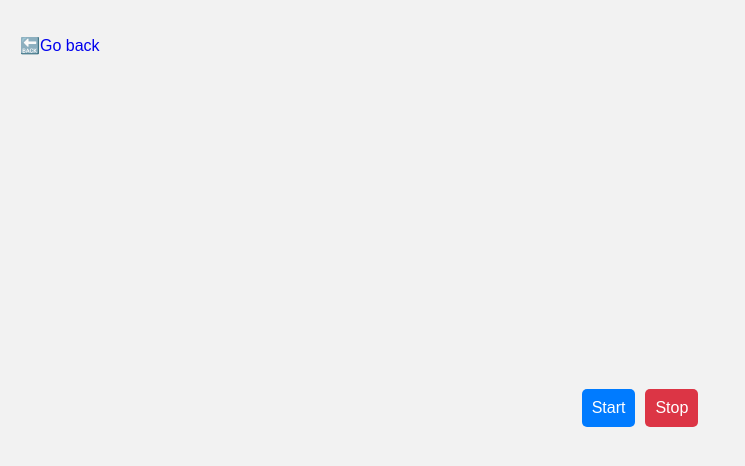
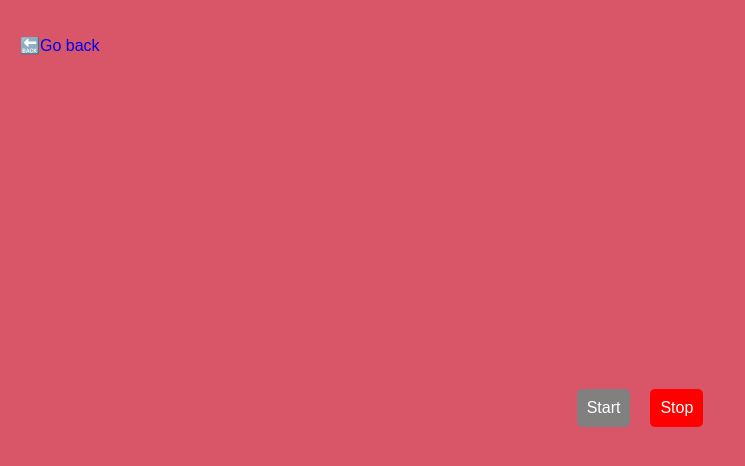
Before and after one commit to PetroShutak/goit-js-hw-09, a website built with Parcel: page src/01-color-switcher.html in a window 1280 px wide. Both pictures are taken after a click on the button "Start". Shown: the whole page, without its empty margins (0-745 px from the left). Built offline with nearby package versions, Linux system fonts and the light colour scheme.

Commit message:
add color switcher

```diff
--- a/src/01-color-switcher.html
+++ b/src/01-color-switcher.html
@@ -5,12 +5,14 @@
     <meta name="viewport" content="width=device-width, initial-scale=1.0" />
     <title>Color switcher</title>
     <link rel="stylesheet" href="css/color-switcher.css" />
+    <!--  -->
   </head>
+
   <body>
     <p><a href="index.html">🔙Go back</a></p>
 
-    <button type="button" data-start>Start</button>
-    <button type="button" data-stop>Stop</button>
+    <button class="start-button" type="button" data-start>Start</button>
+    <button class="stop-button" type="button" data-stop>Stop</button>
 
     <script src="js/01-color-switcher.js" type="module"></script>
   </body>
--- a/src/css/color-switcher.css
+++ b/src/css/color-switcher.css
@@ -18,7 +18,7 @@ body {
   left: 20px;
 }
 
-  button[type="button"] {
+button[type='button'] {
   padding: 10px;
   font-size: 16px;
   border-radius: 5px;
@@ -28,19 +28,54 @@ body {
   transition: all 0.2s ease;
 }
 
-  button[type="button"][data-start] {
+/* button[type='button'][data-start] {
   background-color: #007bff;
 }
 
-  button[type="button"][data-start]:hover {
+button[type='button'][data-start]:hover {
   background-color: #0062cc;
 }
 
-  button[type="button"][data-stop] {
+button[type='button'][data-stop] {
   background-color: #dc3545;
   margin-left: 10px;
 }
 
-  button[type="button"][data-stop]:hover {
+button[type='button'][data-stop]:hover {
   background-color: #c82333;
+} */
+/*
+body {
+  background-color: white;
+  transition: background-color 2s ease-in-out;
 }
+
+.button-container {
+  display: flex;
+  justify-content: center;
+  margin-top: 50px;
+}
+*/
+
+button {
+  font-size: 16px;
+  padding: 10px;
+  border: none;
+  border-radius: 5px;
+  margin: 0 10px;
+}
+
+.start-button {
+  background-color: green;
+  color: white;
+}
+
+.start-button:disabled {
+  background-color: gray;
+  color: white;
+}
+
+.stop-button {
+  background-color: red;
+  color: white;
+}
--- a/src/js/01-color-switcher.js
+++ b/src/js/01-color-switcher.js
@@ -1,13 +1,30 @@
-// Напиши скрипт, який після натискання кнопки «Start», раз на секунду змінює колір фону <body>
-// на випадкове значення, використовуючи інлайн стиль.
-// Натисканням на кнопку «Stop» зміна кольору фону повинна зупинятися.
-
-// УВАГА
-// Враховуй, що на кнопку «Start» можна натиснути нескінченну кількість разів.
-//  Зроби так, щоб доки зміна теми запущена, кнопка «Start» була неактивною (disabled).
-
-// Для генерування випадкового кольору використовуй функцію getRandomHexColor.
-
 // function getRandomHexColor() {
 //   return `#${Math.floor(Math.random() * 16777215).toString(16)}`;
 // }
+
+const refs = {
+    btnStart: document.querySelector('[data-start]'),
+    btnStop: document.querySelector('[data-stop]'),
+    body: document.querySelector('body'),
+};
+
+refs.btnStart.addEventListener('click', onStartBtnClick);
+refs.btnStop.addEventListener('click', onStopBtnClick);
+
+let timerId = null;
+
+function onStartBtnClick() {
+    refs.btnStart.disabled = true;
+    timerId = setInterval(() => {
+        refs.body.style.backgroundColor = getRandomHexColor();
+    }, 1000);
+}
+
+function onStopBtnClick() {
+    clearInterval(timerId);
+    refs.btnStart.disabled = false;
+}
+
+function getRandomHexColor() {
+    return `#${Math.floor(Math.random() * 16777215).toString(16)}`;
+}
```
Lines whose indentation alone changed are shown as unchanged.
